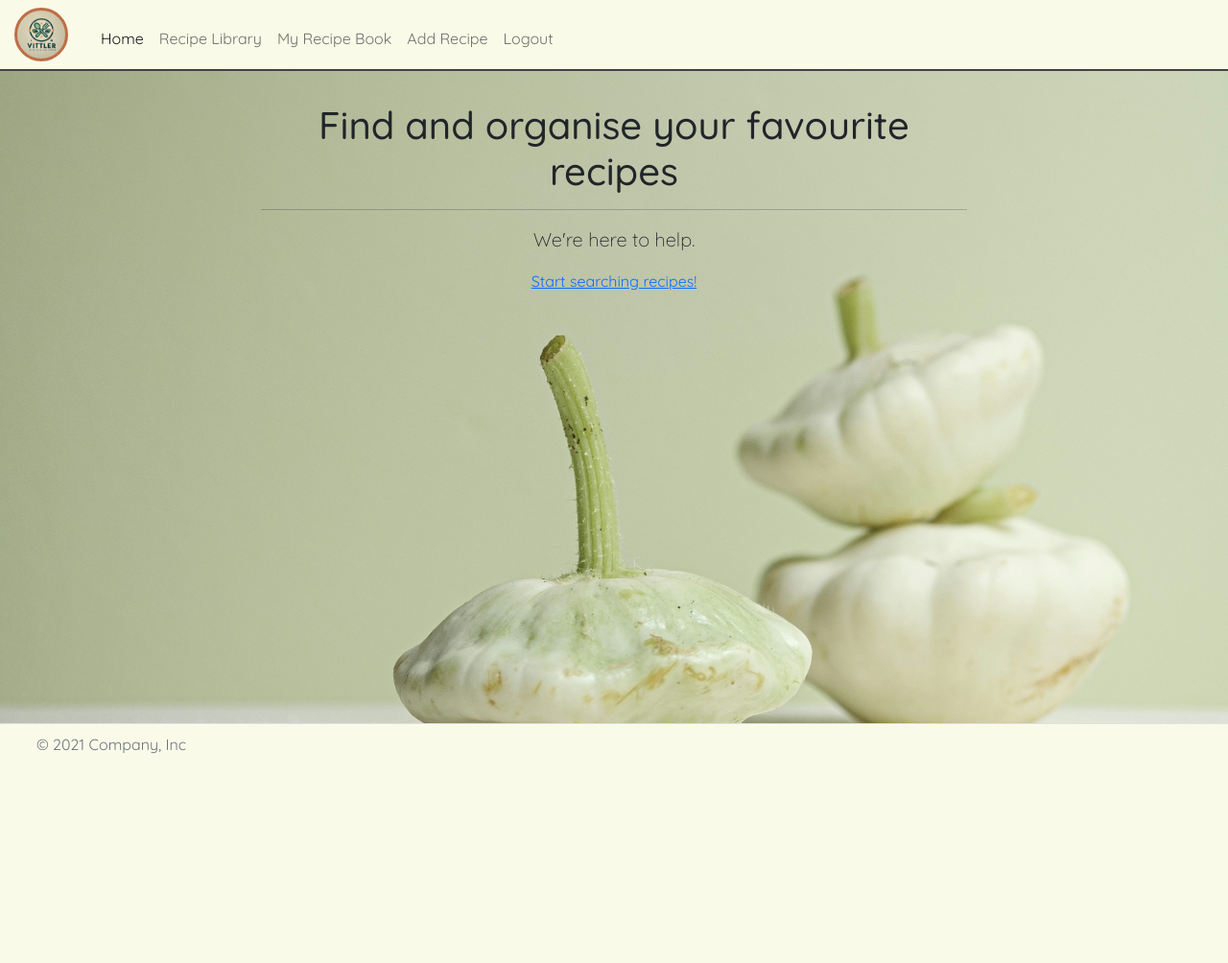
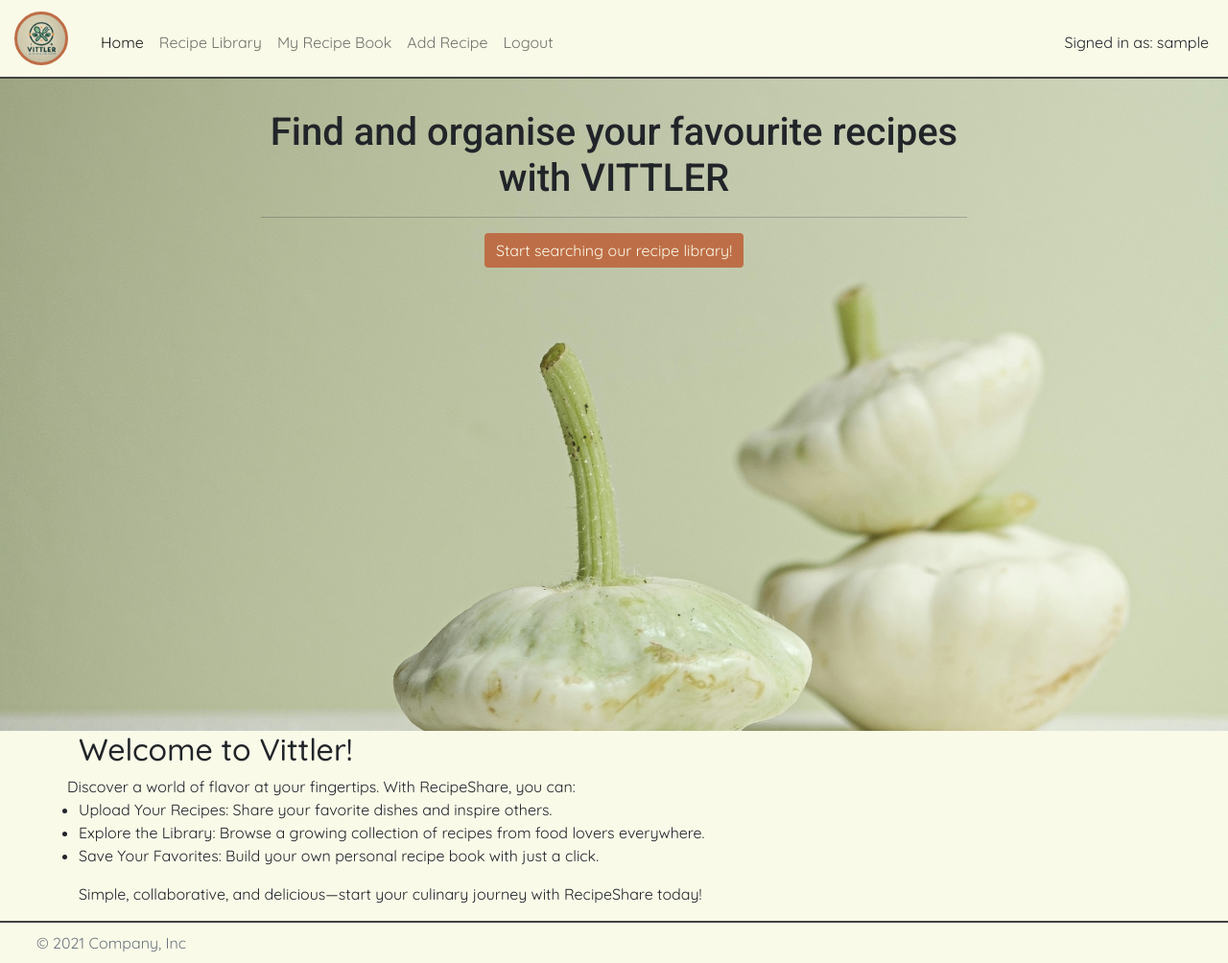
Before and after one commit to Matt-Cowen/Vittler, a Django app: page / in a window 1280 px wide. Shown: the whole page at 96% size. Before the commit the page ends 786 px from the top, so only its background shows below. Run offline with Django 4.2, Linux system fonts and the light colour scheme; the visitor is signed in with stand-in values (Sample User, id 1).

Commit message:
Button styling and logged in user display

```diff
--- a/recipe_library/templates/recipe_library/index.html
+++ b/recipe_library/templates/recipe_library/index.html
@@ -4,18 +4,40 @@
 
 <div class="container-fluid p-0">
     <div id="hero">
-
         <div class="container">
             <div class="row justify-content-center">
                 <div class="col-12 col-md-6 col-lg-8 hero-text text-center ">
-                    <h1>Find and organise your favourite recipes</h1>
-                    <hr class="hr-white">
-                    <p class="lead">We're here to help.</p><a class="find-out" href="{% url 'library' %}">Start searching recipes!</a>
+                    <h1>Find and organise your favourite recipes with VITTLER</h1>
+                    <hr>
+                    {% if user.is_authenticated %}
 
+                    {% else %}
+                    <a href="{% url 'account_login' %}"><button class="btn btn-info">Sign up</button></a> or
+                    {% endif %}
+                    <a href="{% url 'library' %}"><button class="btn btn-primary">Start searching our
+                            recipe library!</button></a>
                 </div>
             </div>
         </div>
     </div>
 </div>
+<div class="container">
+    <div class="row">
+        <div class="col-12 col-lg-6">
+
+        </div>
+        <h2>Welcome to Vittler!</h2>
+        Discover a world of flavor at your fingertips. With RecipeShare, you can:
+        <ul>
+            <li>Upload Your Recipes: Share your favorite dishes and inspire others.</li>
+            <li>Explore the Library: Browse a growing collection of recipes from food lovers everywhere.</li>
+            <li>Save Your Favorites: Build your own personal recipe book with just a click.</li>
+        </ul>
+        <p>Simple, collaborative, and delicious—start your culinary journey with RecipeShare today!</p>
+        <div class="col-12 col-lg-6">
+
+        </div>
+    </div>
+</div>
 
 {% endblock %}
--- a/static/css/style.css
+++ b/static/css/style.css
@@ -1,5 +1,5 @@
 @import url('https://fonts.googleapis.com/css2?family=Quicksand:wght@300..700&display=swap');
-@import url('https://fonts.googleapis.com/css2?family=Quicksand:wght@300..700&family=Roboto+Condensed:ital,wght@0,100..900;1,100..900&display=swap');
+@import url('https://fonts.googleapis.com/css2?family=Quicksand:wght@300..700&family=Roboto:ital,wght@0,100..900;1,100..900&display=swap');
 
 /* *--------------------------------------------General------**/
 
@@ -111,11 +111,16 @@ body {
 
 }
 
+.navbar-user {
+    padding-left: 10px;
+    padding-right: 20px;
+}
+
 
 /*--------------------------------------------Footer------*/
 
 footer {
-    border-top: 5px solid #424242 !important;
+    border-top: 2px solid #424242 !important;
 }
 
 /**--------------------------------------------Homepage------**/
@@ -135,6 +140,9 @@ footer {
     z-index: 1;
 }
 
+.hero-text > h1 {
+    font-family: "Roboto", sans-serif;
+}
 
 /*--------------------------------------------Recipe Cards------*/
 
@@ -174,7 +182,6 @@ footer {
 /*--------------------------------------------Submit Form------*/
 
 .form-container{
-    background-color: #87a878;
     border: 3px solid #424242;
     border-radius: 10px;
     padding: 15px;
--- a/templates/base.html
+++ b/templates/base.html
@@ -16,7 +16,7 @@
 <head>
     <meta charset="UTF-8">
     <meta name="viewport" content="width=device-width, initial-scale=1.0">
-    <title>Vittler | </title>
+    <title>Vittler</title>
 
 
     <!-- Bootstrap CSS -->
@@ -72,6 +72,11 @@
                 {% endif %}
 
             </ul>
+            {% if user.is_authenticated %}
+            <div class="mt-3 ms-auto navbar-user">
+            <p>Signed in as: {{ user.username }}</p>
+            </div>
+            {% endif %}
         </div>
     </nav>
 
@@ -88,7 +93,7 @@
 
     {% block form %}
     {% endblock form %}
-    <footer class="d-flex flex-wrap justify-content-between align-items-center py-2 m-0 border-top">
+    <footer class="d-flex flex-wrap justify-content-between align-items-center py-2 m-0">
         <div class="col-md-4 d-flex align-items-center">
             <a href="/" class="mb-3 me-2 mb-md-0 text-muted text-decoration-none lh-1">
                 <svg class="bi" width="30" height="24">
```
Also changed, not shown: recipe_library/templates/recipe_library/library.html (+18 -9 lines), recipe_library/templates/recipe_library/my_recipes.html (+24 -16 lines), templates/account/signup.html (+18 -2 lines).
